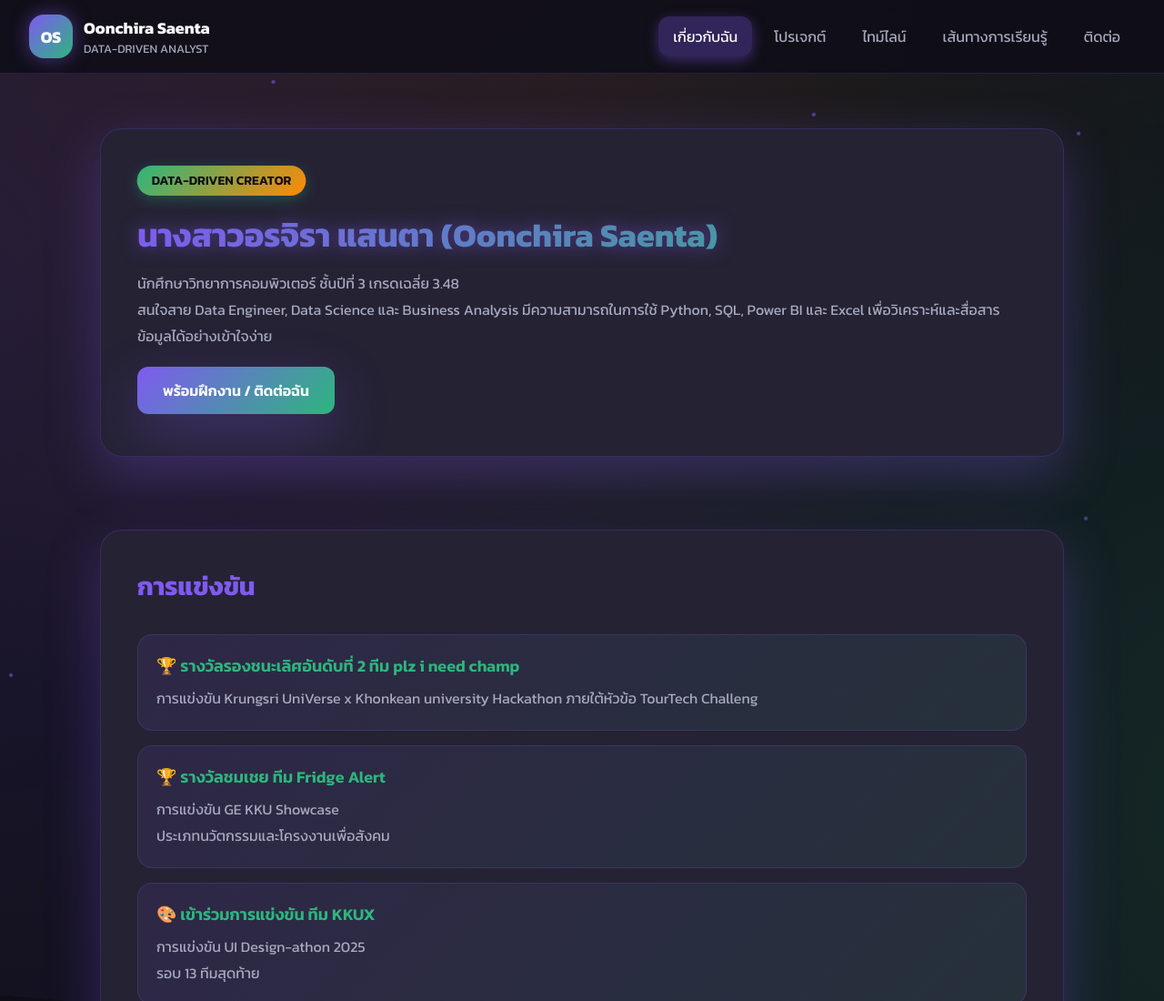
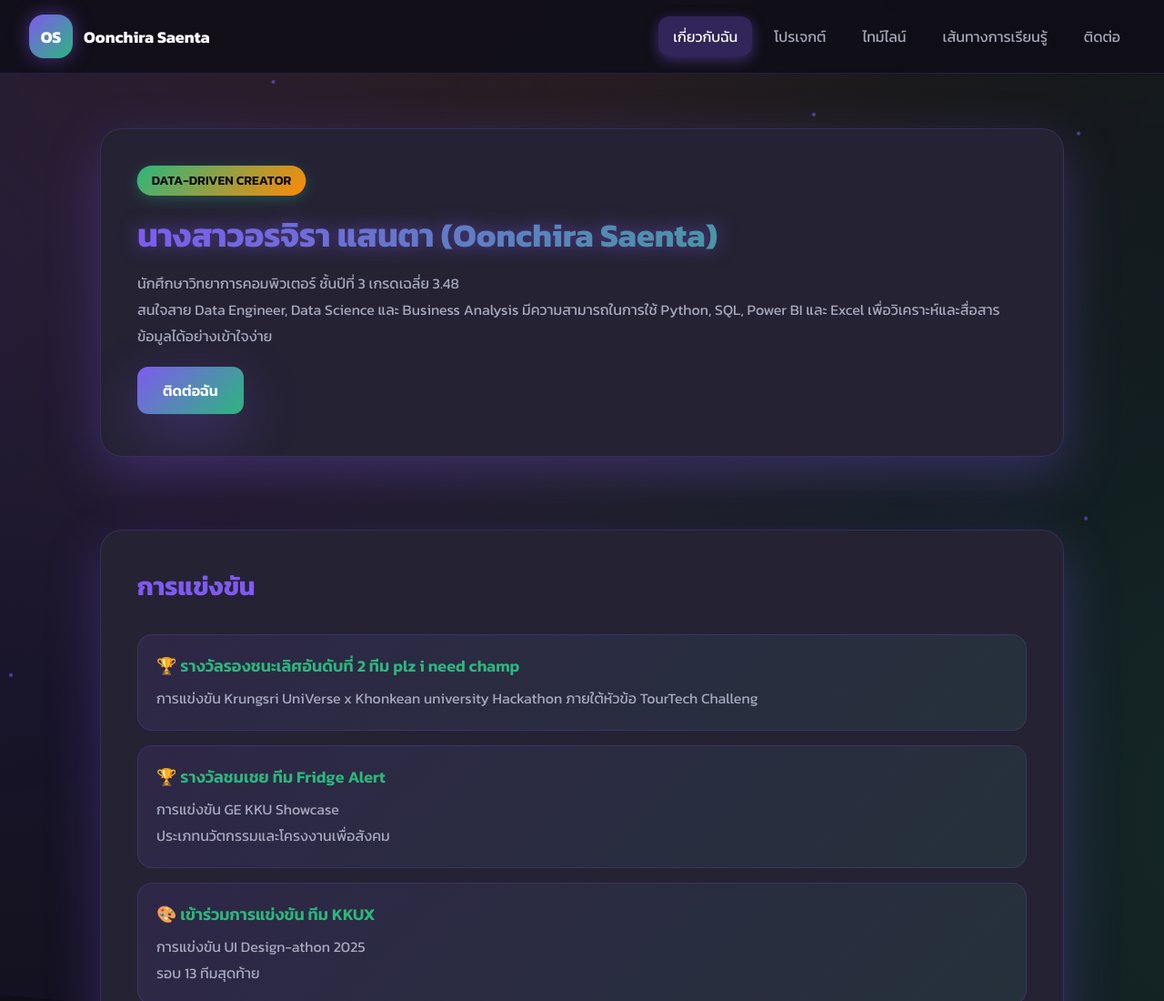
Before and after one commit to first88-jj/oonchira.github.io, a plain HTML site: page index.html in a window 1280 px wide. Shown: the top 1100 px of the page at 91% size. Drawn offline with Linux system fonts and the light colour scheme.

Commit message:
Update index.html

```diff
--- a/index.html
+++ b/index.html
@@ -4,7 +4,7 @@
   <meta charset="utf-8">
   <meta name="viewport" content="width=device-width,initial-scale=1">
   <title>Oonchira Saenta — Portfolio</title>
-  <meta name="description" content="Portfolio ของนางสาวอรจิรา แสนตา นักศึกษาวิทยาการคอมพิวเตอร์ สนใจด้าน Data Analysis, Data Science และ Business Analysis">
+  <meta name="description" content="Portfolio ของนางสาวอรจิรา แสนตา นางสาวอรจิรา แสนตา ปัจจุบันอายุ 20ปี นักศึกษาสาขาวิทยาการคอมพิวเตอร์ ชั้นปีที่3 ที่มีความสนใจด้าน Data Analysis, Data Science และ Business Analysis มีพื้นฐานในการวิเคราะห์ข้อมูล การจัดการฐานข้อมูล และการสร้าง Dashboard ด้วยเครื่องมือต่าง ๆ เช่น Python, SQL, Excel และ Power BI มีความสามารถในการประยุกต์ความรู้ด้าน Data Engineering เพื่อเตรียมและจัดการข้อมูลสำหรับการวิเคราะห์ พร้อมทั้งมีทักษะการคิดเชิงวิเคราะห์และการสื่อสารข้อมูลให้เข้าใจง่าย มุ่งมั่นที่จะพัฒนาทักษะด้านการวิเคราะห์ข้อมูลในสภาพแวดล้อมการทำงานจริง">
   <link rel="icon" href="data:,">
   <link rel="preconnect" href="https://fonts.googleapis.com">
   <link rel="preconnect" href="https://fonts.gstatic.com" crossorigin>
@@ -556,7 +556,6 @@
       <div class="logo">OS</div>
       <div>
         <div style="font-weight:700;font-size:18px">Oonchira Saenta</div>
-        <div style="font-size:13px;color:var(--muted)">DATA-DRIVEN ANALYST</div>
       </div>
     </div>
     <nav>
@@ -575,7 +574,7 @@
       <span class="tag">DATA-DRIVEN CREATOR</span>
       <h1>นางสาวอรจิรา แสนตา (Oonchira Saenta)</h1>
       <p>นักศึกษาวิทยาการคอมพิวเตอร์ ชั้นปีที่ 3 เกรดเฉลี่ย 3.48<br>สนใจสาย Data Engineer, Data Science และ Business Analysis มีความสามารถในการใช้ Python, SQL, Power BI และ Excel เพื่อวิเคราะห์และสื่อสารข้อมูลได้อย่างเข้าใจง่าย</p>
-      <a class="btn" href="#contact">พร้อมฝึกงาน / ติดต่อฉัน</a>
+      <a class="btn" href="#contact">ติดต่อฉัน</a>
     </section>
 
     <section id="competitions">
```
